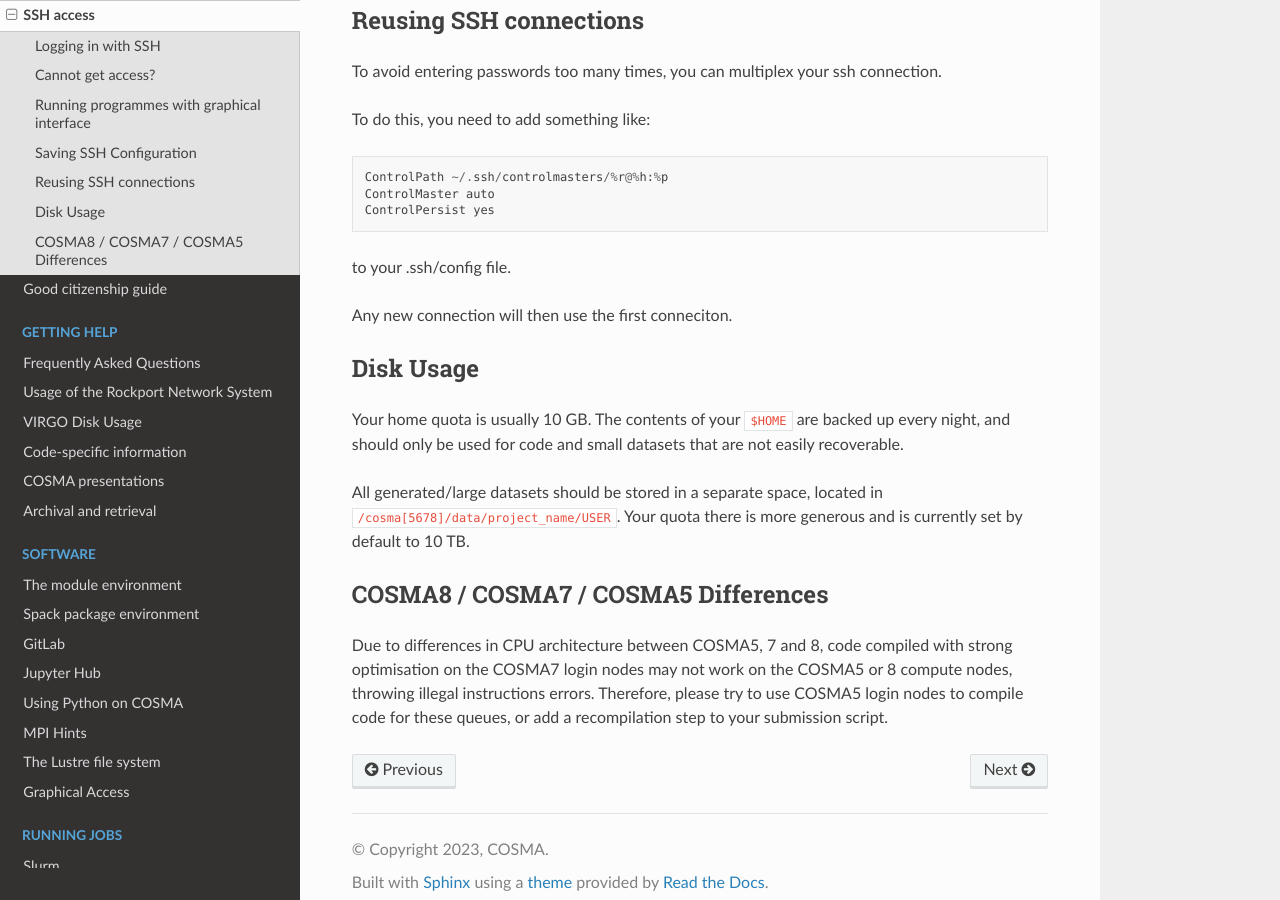
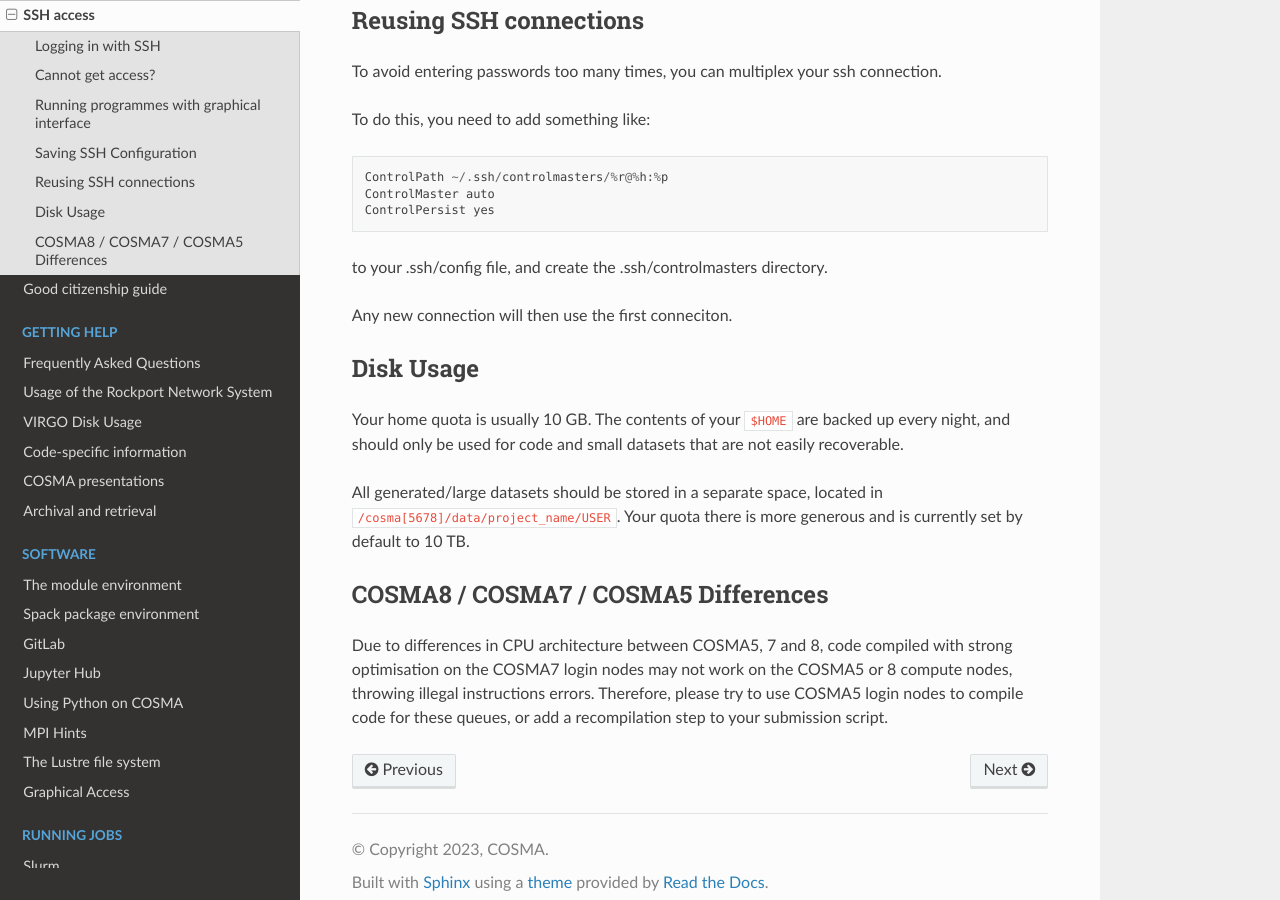
Before and after one commit to agb32/cosmadoc, a Sphinx documentation site: the page built from docs/source/ssh.md, in a window 1280 px wide and 900 px high, scrolled down 2858 px. Built offline with Sphinx 7.4.7 and the Read the Docs theme 2.0.0, drawn with Linux system fonts in a browser that asks for light colours.

Commit message:
added comment

````diff
--- a/docs/source/ssh.md
+++ b/docs/source/ssh.md
@@ -138,7 +138,7 @@ ControlMaster auto
 ControlPersist yes
 ```
 
-to your .ssh/config file.
+to your .ssh/config file, and create the .ssh/controlmasters directory.
 
 Any new connection will then use the first conneciton.
 
````
